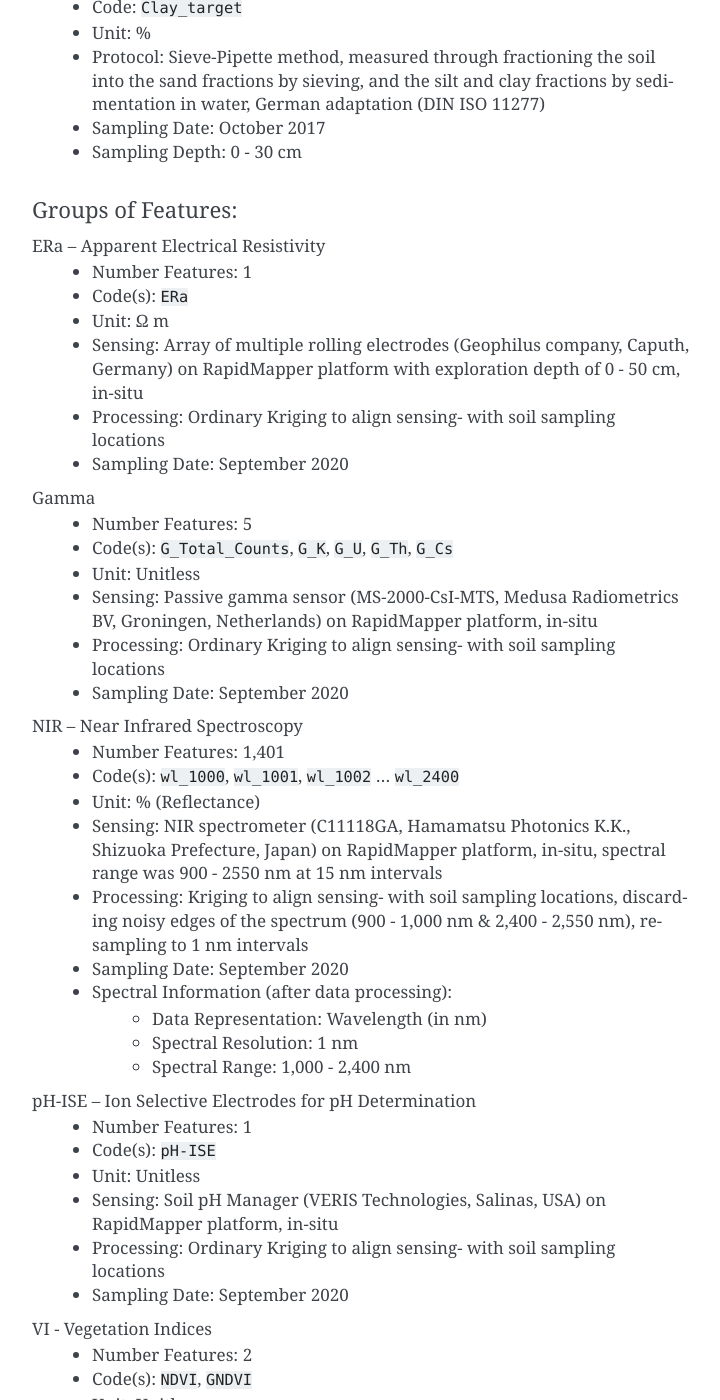
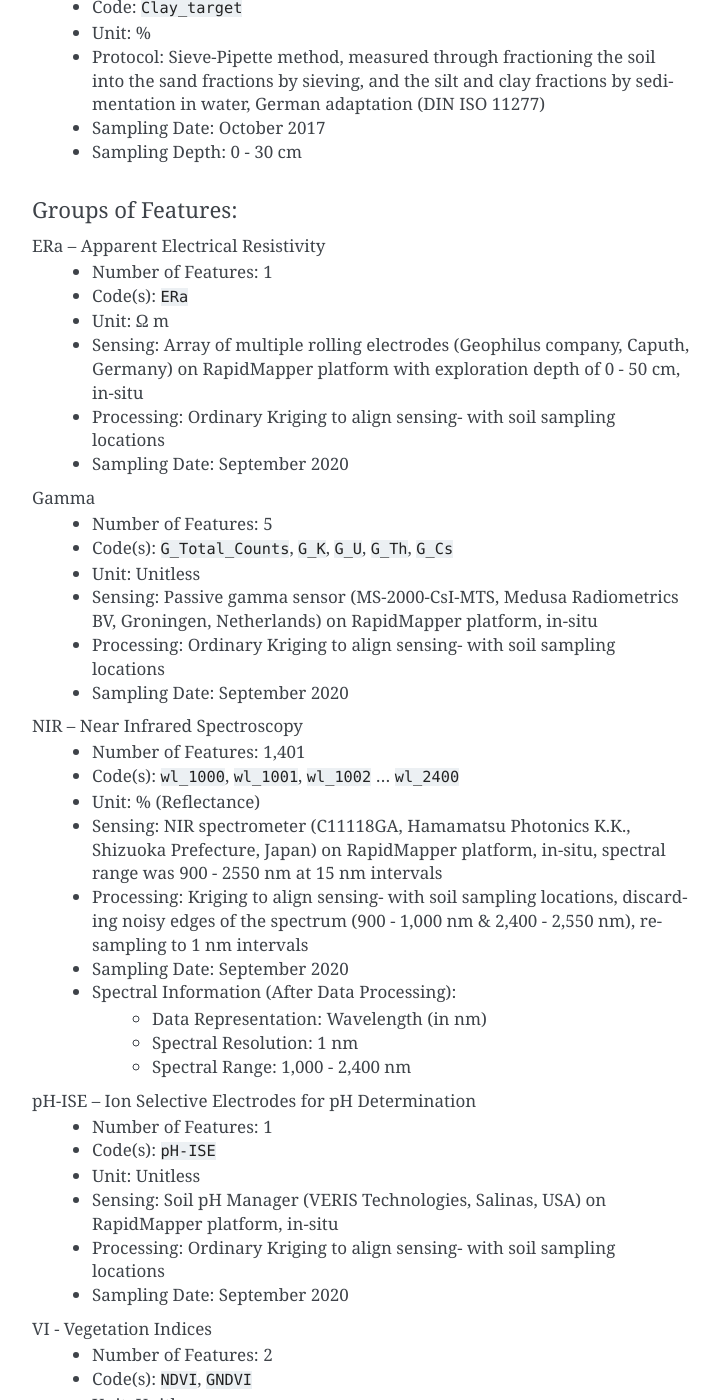
Before and after one commit to a11to1n3/LimeSoDa, a Sphinx documentation site: the page built from docs/source/datasets/RP_62.rst, in a window 1280 px wide and 1400 px high, scrolled down 1304 px. Shown: the whole window, without its empty margins (388-1108 px from the left). Built offline with Sphinx 7.4.7, drawn with Linux system fonts in a browser that asks for light colours; pages that are not in the unit, such as notebooks, are missing from menus.

Commit message:
Update RP_62.rst

```diff
--- a/docs/source/datasets/RP_62.rst
+++ b/docs/source/datasets/RP_62.rst
@@ -56,7 +56,7 @@ Groups of Features:
 """""""""""""""""
 
 ERa – Apparent Electrical Resistivity
-    * Number Features: 1
+    * Number of Features: 1
     * Code(s): ``ERa``
     * Unit: Ω m
     * Sensing: Array of multiple rolling electrodes (Geophilus company, Caputh, Germany) on RapidMapper platform with exploration depth of 0 - 50 cm, in-situ
@@ -64,7 +64,7 @@ ERa – Apparent Electrical Resistivity
     * Sampling Date: September 2020
 
 Gamma
-    * Number Features: 5
+    * Number of Features: 5
     * Code(s): ``G_Total_Counts``, ``G_K``, ``G_U``, ``G_Th``, ``G_Cs``
     * Unit: Unitless
     * Sensing: Passive gamma sensor (MS-2000-CsI-MTS, Medusa Radiometrics BV, Groningen, Netherlands) on RapidMapper platform, in-situ
@@ -72,19 +72,19 @@ Gamma
     * Sampling Date: September 2020
 
 NIR – Near Infrared Spectroscopy
-    * Number Features: 1,401
+    * Number of Features: 1,401
     * Code(s): ``wl_1000``, ``wl_1001``, ``wl_1002`` ... ``wl_2400``
     * Unit: % (Reflectance)
     * Sensing: NIR spectrometer (C11118GA, Hamamatsu Photonics K.K., Shizuoka Prefecture, Japan) on RapidMapper platform, in-situ, spectral range was 900 - 2550 nm at 15 nm intervals
     * Processing: Kriging to align sensing- with soil sampling locations, discarding noisy edges of the spectrum (900 - 1,000 nm & 2,400 - 2,550 nm), resampling to 1 nm intervals
     * Sampling Date: September 2020
-    * Spectral Information (after data processing):
+    * Spectral Information (After Data Processing):
         * Data Representation: Wavelength (in nm)
         * Spectral Resolution: 1 nm
         * Spectral Range: 1,000 - 2,400 nm
 
 pH-ISE – Ion Selective Electrodes for pH Determination
-    * Number Features: 1
+    * Number of Features: 1
     * Code(s): ``pH-ISE``
     * Unit: Unitless
     * Sensing: Soil pH Manager (VERIS Technologies, Salinas, USA) on RapidMapper platform, in-situ
@@ -92,7 +92,7 @@ pH-ISE – Ion Selective Electrodes for pH Determination
     * Sampling Date: September 2020
 
 VI - Vegetation Indices
-    * Number Features: 2
+    * Number of Features: 2
     * Code(s): ``NDVI``, ``GNDVI``
     * Unit: Unitless
     * Sensing: Sentinel-2 Image during vegetative period (Level-2A) from "Copernicus Open Access Hub"
```
